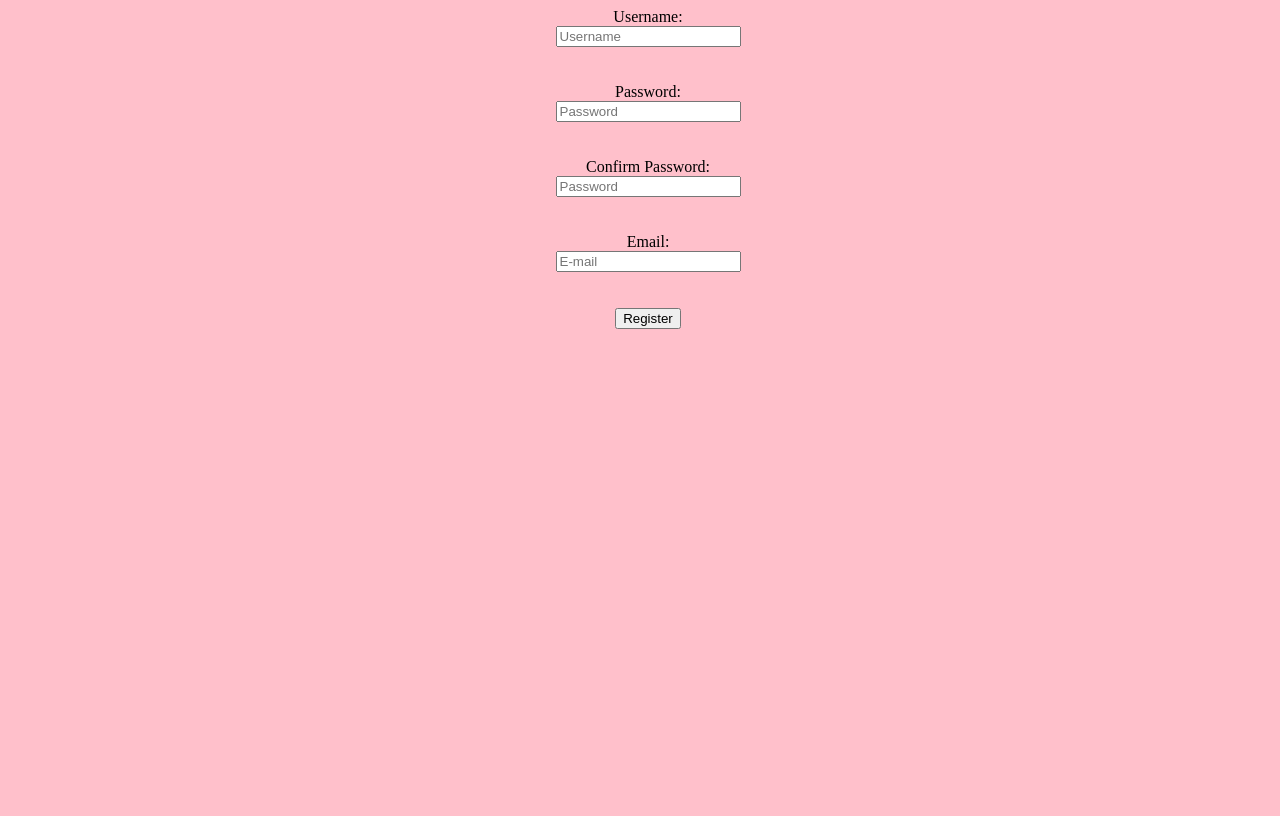
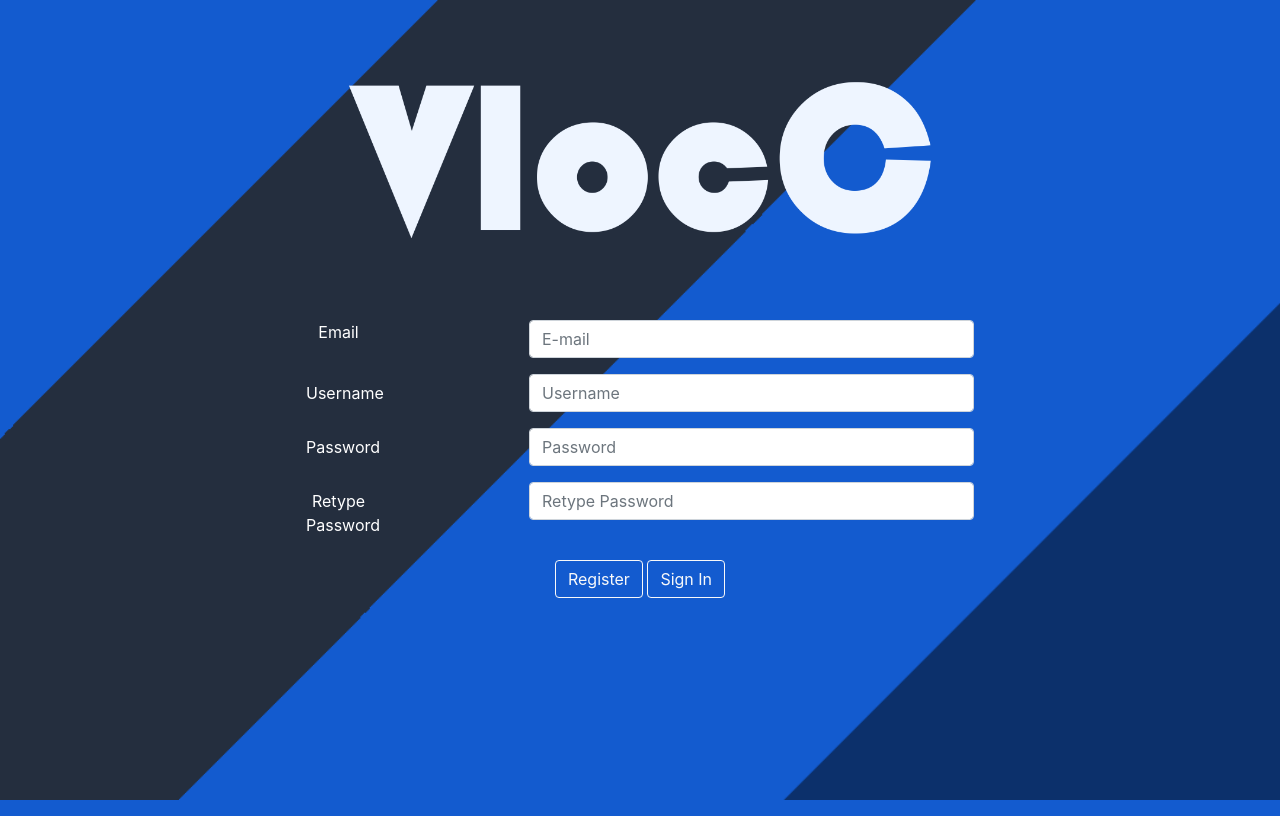
Before and after one commit to VlocC/VlocChain-0.0, a Flask app: page /register in a window 1280 px wide. Run offline with Flask 2, Linux system fonts and the light colour scheme; some libraries are stand-ins or nearby versions.

Commit message:
Implemented Bootstrap to register.html page, and conducted slight fixes in app.py

```diff
--- a/app.py
+++ b/app.py
@@ -62,7 +62,7 @@ def check_user():
                     session['username'] = user.username
             else:
                 session['logged'] = False #Marks the user as "not logged in"
-        return index() #Reloads the page with 'logged' marked as either "True" or "False"
+        return redirect("/") #Reloads the index page with 'logged' marked as either "True" or "False"
 
 
 """
@@ -103,22 +103,20 @@ def send_register():
         rpwd = request.form['confirm_password']
         mail_address = request.form['email']
         if (pwd == "") or (pwd != rpwd) or (mail_address == ""):
-            return render_template('register.html')
+            return redirect("register")
         if userr in users:
             return render_template('register.html')
         else:
             new_user = user_class.User(userr, "", mail_address)
             users[new_user] = pwd
-            #return redirect(url_for('/'), code=302)
-            return render_template("login.html")
-            #check_user()
+            return redirect("/")
 
 """Returns user to login page after logging out of an account"""
 @node.route('/logout', methods=['POST'])
 def logout():
     session['logged'] = False
     session['username'] = None
-    return render_template('login.html')
+    return redirect("/")
 
 """Home page for a user"""
 @node.route('/hub', methods=['POST'])
--- a/templates/register.html
+++ b/templates/register.html
@@ -1,33 +1,88 @@
-<html>
+<!DOCTYPE html>
+<html lang="en">
+	<script src="https://maxcdn.bootstrapcdn.com/bootstrap/4.0.0/js/bootstrap.min.js" integrity="sha384-JZR6Spejh4U02d8jOt6vLEHfe/JQGiRRSQQxSfFWpi1MquVdAyjUar5+76PVCmYl" crossorigin="anonymous"></script>
+	<script src="https://code.jquery.com/jquery-3.2.1.slim.min.js" integrity="sha384-KJ3o2DKtIkvYIK3UENzmM7KCkRr/rE9/Qpg6aAZGJwFDMVNA/GpGFF93hXpG5KkN" crossorigin="anonymous"></script>
+	<script src="https://cdnjs.cloudflare.com/ajax/libs/popper.js/1.12.9/umd/popper.min.js" integrity="sha384-ApNbgh9B+Y1QKtv3Rn7W3mgPxhU9K/ScQsAP7hUibX39j7fakFPskvXusvfa0b4Q" crossorigin="anonymous"></script>
+	<script type="text/javascript">
+		function redirect_login() {
+			location.href = "/";
+		}
+	</script>
 	<head>
-		<style>
+		<link rel="stylesheet" href="https://maxcdn.bootstrapcdn.com/bootstrap/4.0.0/css/bootstrap.min.css" integrity="sha384-Gn5384xqQ1aoWXA+058RXPxPg6fy4IWvTNh0E263XmFcJlSAwiGgFAW/dAiS6JXm" crossorigin="anonymous">
+		<style type="text/css">
 		body{
 			height:100vh;
 			width:100%;
-			background-color:pink;
+			background-image: url("/static/bg.png");
+			background-attachment: fixed;
+			background-size: cover;
+			background-repeat: no-repeat;
+			background-color: white;
+			overflow: hidden;
 		}
 		.window {
 			border-top:30px;
+		}
+		.center {
+			display: block;
+			margin-left: auto;
+			margin-right: auto;
+			width: 50%;
+		}
+		#labels {
+			color: white;
+			margin-right: 10vw;
+			text-align: center;
+		}
+		#form {
+			margin: 0 auto;
+			width: 80%;
+		}
+		#logo {
+			width: auto;
+			max-height: 40%;
+		}
+		#button {
+			mari
 		}
 		</style>
 	</head>
 
 	<body>
-		<div class="window" title="user_inputs" align="center">
-			<form action="sendregister" method="POST">
-				Username:<br>
-				<input type="text" name="username" placeholder="Username">
-				<br><br><br>
-				Password:<br>
-				<input type="password" name="password" placeholder="Password">
-				<br><br><br>
-				Confirm Password:<br>
-				<input type="password" name="confirm_password" placeholder="Password">
-				<br><br><br>
-				Email:<br>
-				<input type="text" name="email" placeholder="E-mail">
-				<br><br><br>
-				<input type="submit" name="Register" value="Register">
+		<img src="/static/name.png" id="logo" class="center" width="1080" height="540">
+		<div class="container" title="user_inputs">
+			<form action="sendregister" method="POST" align=center>
+				<div class="form-group row h-10 justify-content-center">
+					<label for="email" id ="labels" class="col-sm-1 form-text-color">Email</label>
+					<div class="col-sm-5">
+						<input type="email" name="email" id="boxes" placeholder="E-mail" class="form-control">
+					</div>
+				</div>
+				<div class="form-group row h-10 justify-content-center">
+					<label for="username" id="labels" class="col-sm-1 col-form-label">Username</label>
+					<div class="col-sm-5">
+						<input type="text" class="form-control" id="boxes" name="username" placeholder="Username">
+					</div>
+				</div>
+				<div class="form-group row h-10 justify-content-center">
+					<label for="password" id="labels" class="col-sm-1 col-form-label">Password</label>
+					<div class="col-sm-5">
+						<input type="password" name="password" id="boxes" placeholder="Password" class="form-control">
+					</div>
+				</div>
+				<div class="form-group row h-10 justify-content-center">
+					<label for="confirm_password" id="labels" class="col-sm-1 col-form-label">Retype Password</label>
+					<div class="col-sm-5">
+						<input type="password" name="confirm_password" id="boxes" placeholder="Retype Password" class="form-control">
+					</div>
+				</div>
+				<div class="form-group row h-20 justify-content-center">
+					<div class="col-sm-10">
+						<input type="submit" class="btn btn-outline-light" name="Register" value="Register">
+						<button type="button" id="signInButton" onclick="redirect_login(this)" class="btn btn-outline-light" name="Sign In" value="Sign In">Sign In</button>
+					</div>
+				</div>
 			</form>
 		</div>
 	</body>
```
Also changed, not shown: static/bg.png (added), static/name.png (added).
